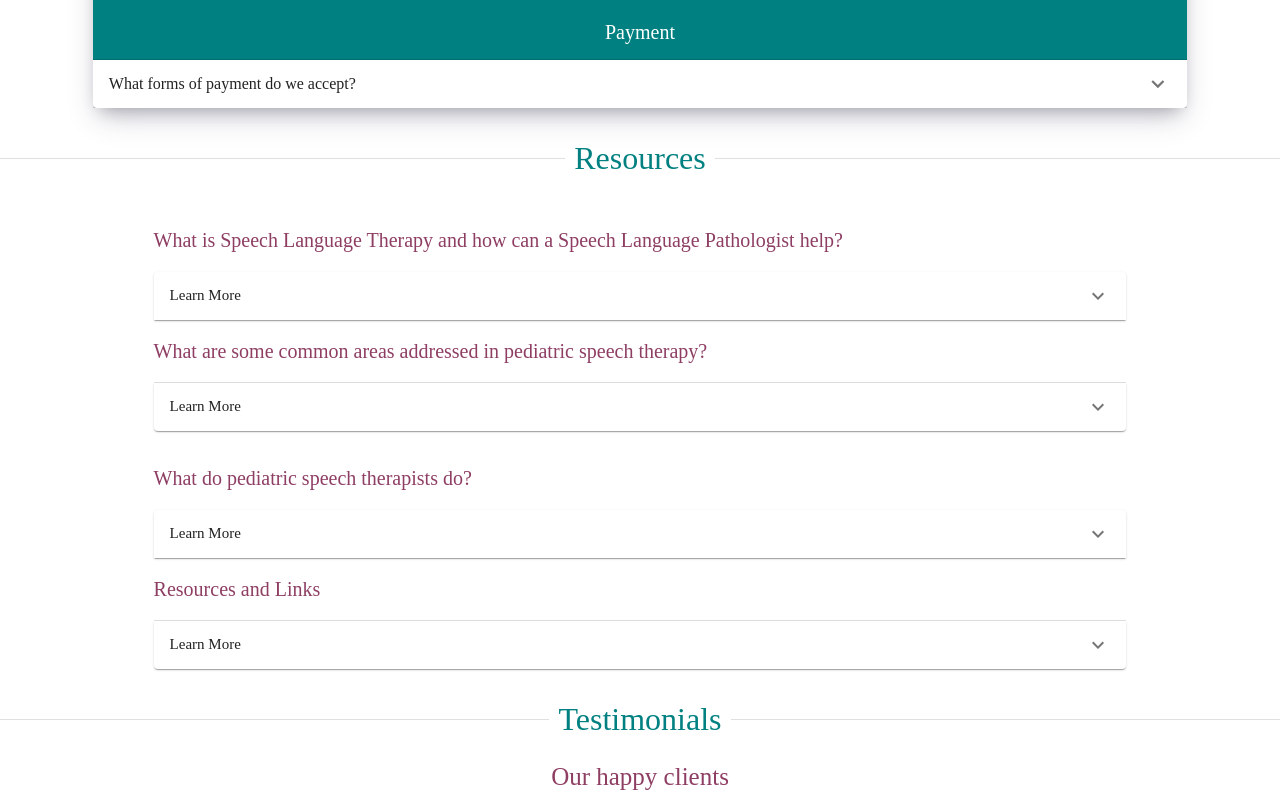
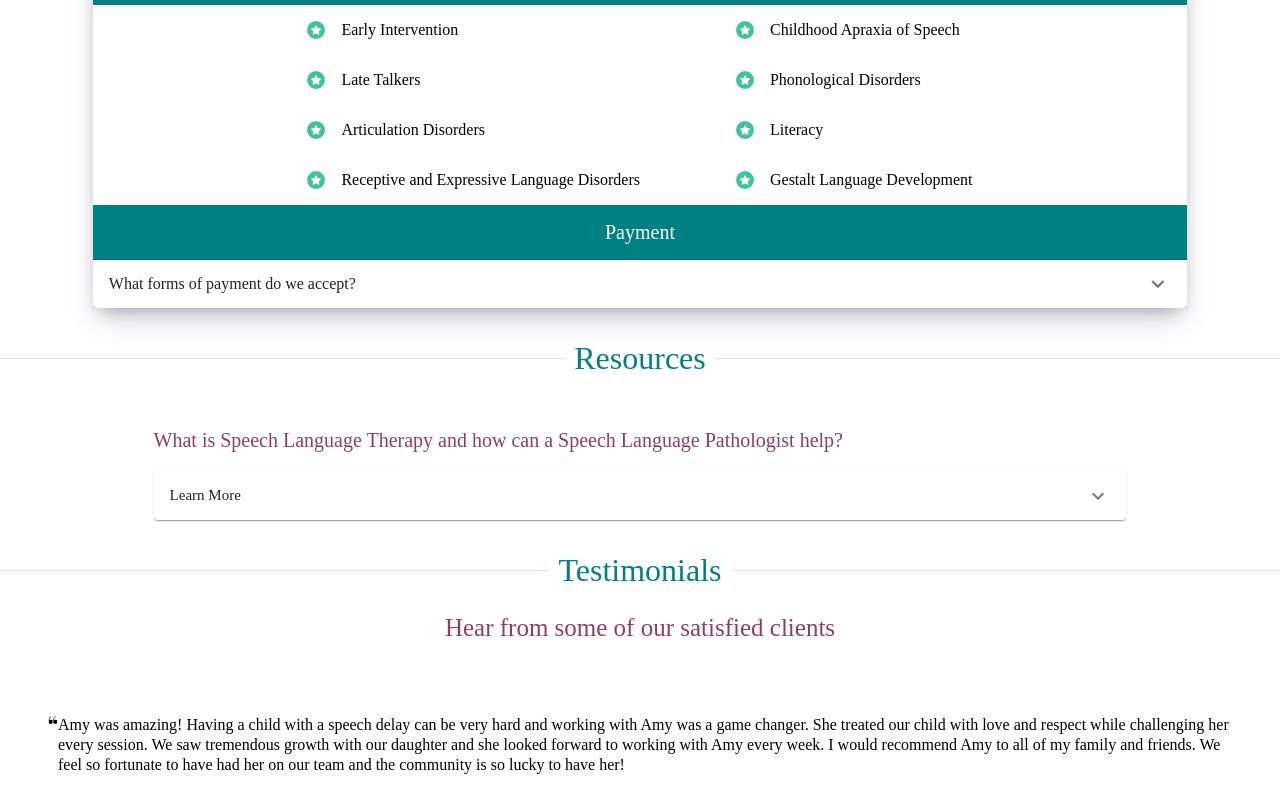
Before and after one commit to beemak789/AE_SLP_Website, a React (Create React App) app in the folder AE_Website/: page / in a window 1280 px wide. Shown: the part 1640-2440 px from the top of the page. Built offline with nearby package versions, Linux system fonts and the light colour scheme; a web font is replaced by a local one.

Commit message:
make further changes

```diff
--- a/AE_Website/src/component/Resources.js
+++ b/AE_Website/src/component/Resources.js
@@ -7,7 +7,6 @@ import ExpandMoreIcon from '@mui/icons-material/ExpandMore';
 import Divider from '@mui/material/Divider';
 
 const Resources = () => {
-
   return (
     <ResourcesContainer name='resources'>
       <Divider
@@ -23,10 +22,11 @@ const Resources = () => {
             Pathologist help?{' '}
           </h3>
           <Accordion disableGutters>
-            <AccordionSummary expandIcon={<ExpandMoreIcon  />}>
+            <AccordionSummary expandIcon={<ExpandMoreIcon />}>
               Learn More
             </AccordionSummary>
             <AccordionDetails>
+              <p>
                 Pediatric speech language pathologists assess and treat
                 communication disorders and delays in children. These disorders
                 may affect various aspects of communication, including speech,
@@ -35,20 +35,11 @@ const Resources = () => {
                 improve their communication abilities, enabling them to
                 effectively express themselves and interact with others. A
                 speech-language pathologist (SLP) works with children to address
-              their specific needs and challenges. Pediatric speech therapy may
-              involve a range of interventions and techniques, tailored to each
-              child's age, developmental level, and areas of difficulty.
-            </AccordionDetails>
-          </Accordion>
+                their specific needs and challenges. Pediatric speech therapy
+                may involve a range of interventions and techniques, tailored to
+                each child's age, developmental level, and areas of difficulty.
+              </p>
 
-          <h3 className='resource-header'>
-            What are some common areas addressed in pediatric speech therapy?
-          </h3>
-          <Accordion disableGutters>
-            <AccordionSummary expandIcon={<ExpandMoreIcon />}>
-              Learn More
-            </AccordionSummary>
-            <AccordionDetails>
               <p>
                 Some common areas addressed in pediatric speech therapy include:
               </p>
@@ -83,55 +74,6 @@ const Resources = () => {
                   writing, and spelling.
                 </li>
               </ul>
-
-              <p>
-                Pediatric speech therapists use various tools and activities,
-                such as games, toys, books, and technology, to engage children
-                in therapy sessions and make learning fun and interactive.
-              </p>
-            </AccordionDetails>
-          </Accordion>
-        </ResourceBox>
-
-        <ResourceBox>
-          <h3 className='resource-header'>
-            What do pediatric speech therapists do?
-          </h3>
-          <Accordion disableGutters>
-            <AccordionSummary expandIcon={<ExpandMoreIcon />}>
-              Learn More
-            </AccordionSummary>
-            <AccordionDetails>
-              Pediatric speech therapists collaborate with parents, caregivers,
-              teachers, and other professionals involved in the child's care to
-              provide a holistic approach to therapy and support ongoing
-              progress outside of therapy sessions. Overall, pediatric speech
-              therapy aims to empower children to communicate effectively, build
-              confidence, and achieve their full potential in social, academic,
-              and everyday settings.
-            </AccordionDetails>
-          </Accordion>
-
-          <h3 className='resource-header'>Resources and Links</h3>
-          <Accordion disableGutters>
-            <AccordionSummary expandIcon={<ExpandMoreIcon />}>
-              Learn More
-            </AccordionSummary>
-            <AccordionDetails>
-              To learn more about pediatric speech language therapy, visit the
-              website of the American Speech-Language-Hearing Association
-              (ASHA). You may find the developmental milestone resources
-              particularly helpful when trying to determine if your child would
-              benefit from a speech language evaluation. Those milestones can be
-              found at this link{' '}
-              <a
-                href='https://www.asha.org/public/developmental-milestones/communication-milestones/'
-                target='_blank'
-                rel="noreferrer"
-              >
-                here
-              </a>
-              .
             </AccordionDetails>
           </Accordion>
         </ResourceBox>
--- a/AE_Website/src/component/ServiceTable.js
+++ b/AE_Website/src/component/ServiceTable.js
@@ -48,6 +48,20 @@ const ServiceTable = () => {
     ),
   ];
 
+  const areasOfExpertise1 = [
+    'Early Intervention',
+    'Late Talkers',
+    'Articulation Disorders',
+    'Receptive and Expressive Language Disorders',
+  ];
+
+  const areasOfExpertise2 = [
+    'Childhood Apraxia of Speech',
+    'Phonological Disorders',
+    'Literacy',
+    'Gestalt Language Development',
+  ];
+
   return (
     <>
       <ThemeProvider theme={theme}>
@@ -87,7 +101,7 @@ const ServiceTable = () => {
                     <ListItemText primary='Free phone consultation' />
                   </ListItem>
 
-                  <ListItem style={{ gap: '1rem' }}>
+                  <ListItem style={{ gap: '0.5rem' }}>
                     <img
                       src='/check.png'
                       height={18}
@@ -98,7 +112,7 @@ const ServiceTable = () => {
                     <ListItemText primary='Complete intake paperwork' />
                   </ListItem>
 
-                  <ListItem style={{ gap: '1rem' }}>
+                  <ListItem style={{ gap: '0.5rem' }}>
                     <img
                       src='/check.png'
                       height={18}
@@ -109,7 +123,7 @@ const ServiceTable = () => {
                     <ListItemText primary='Complete the evaluation' />
                   </ListItem>
 
-                  <ListItem style={{ gap: '1rem' }}>
+                  <ListItem style={{ gap: '0.5rem' }}>
                     <img
                       src='/check.png'
                       height={18}
@@ -160,6 +174,29 @@ const ServiceTable = () => {
               Areas of Expertise
             </TableTitle>
 
+            <ExpertiseContainer>
+              <div>
+                {areasOfExpertise1.map((area, idx) => {
+                  return (
+                    <div className='area' key={idx}>
+                      <img src='./star.png' height={18} width={18} alt='star' />
+                      <p>{area}</p>
+                    </div>
+                  );
+                })}
+              </div>
+
+              <div>
+                {areasOfExpertise2.map((area, idx) => {
+                  return (
+                    <div className='area' key={idx}>
+                      <img src='./star.png' height={18} width={18} alt='star' />
+                      <p>{area}</p>
+                    </div>
+                  );
+                })}
+              </div>
+            </ExpertiseContainer>
 
             <TableTitle background='#008080' fontSize='20px' color='white'>
               Payment
@@ -200,6 +237,27 @@ const TableParent = styled.div`
     rgba(0, 0, 0, 0.3) 0px 8px 16px -8px;
 `;
 
+const ExpertiseContainer = styled.div`
+  display: flex;
+  flex-direction: row;
+  justify-content: center;
+  gap: 6rem;
+
+
+  .area {
+    display: flex;
+    align-items: center;
+    gap: 1rem;
+  }
+
+  @media (min-width: 375px) and (max-width: 768px) {
+    display: flex;
+    flex-direction: column;
+    gap: 0rem;
+    padding: 1rem;
+  }
+`;
+
 const TableTitle = styled.p`
   font-size: ${(props) => props.fontSize};
   background: ${(props) => props.background};
--- a/AE_Website/src/component/Testimonials.js
+++ b/AE_Website/src/component/Testimonials.js
@@ -13,10 +13,10 @@ const Testimonials = () => {
         Testimonials
       </Divider>
 
-      <div className='hear-from'>
-        <p>Our happy clients</p>
-        <p className='about-tag'>on their experience with us</p>
-      </div>
+      <p className='hear-from'>
+
+      Hear from some of our satisfied clients
+      </p>
 
       <Carousel
         autoPlay={true}
```
Also changed, not shown: AE_Website/public/star.png (added). Lines whose indentation alone changed are shown as unchanged.
